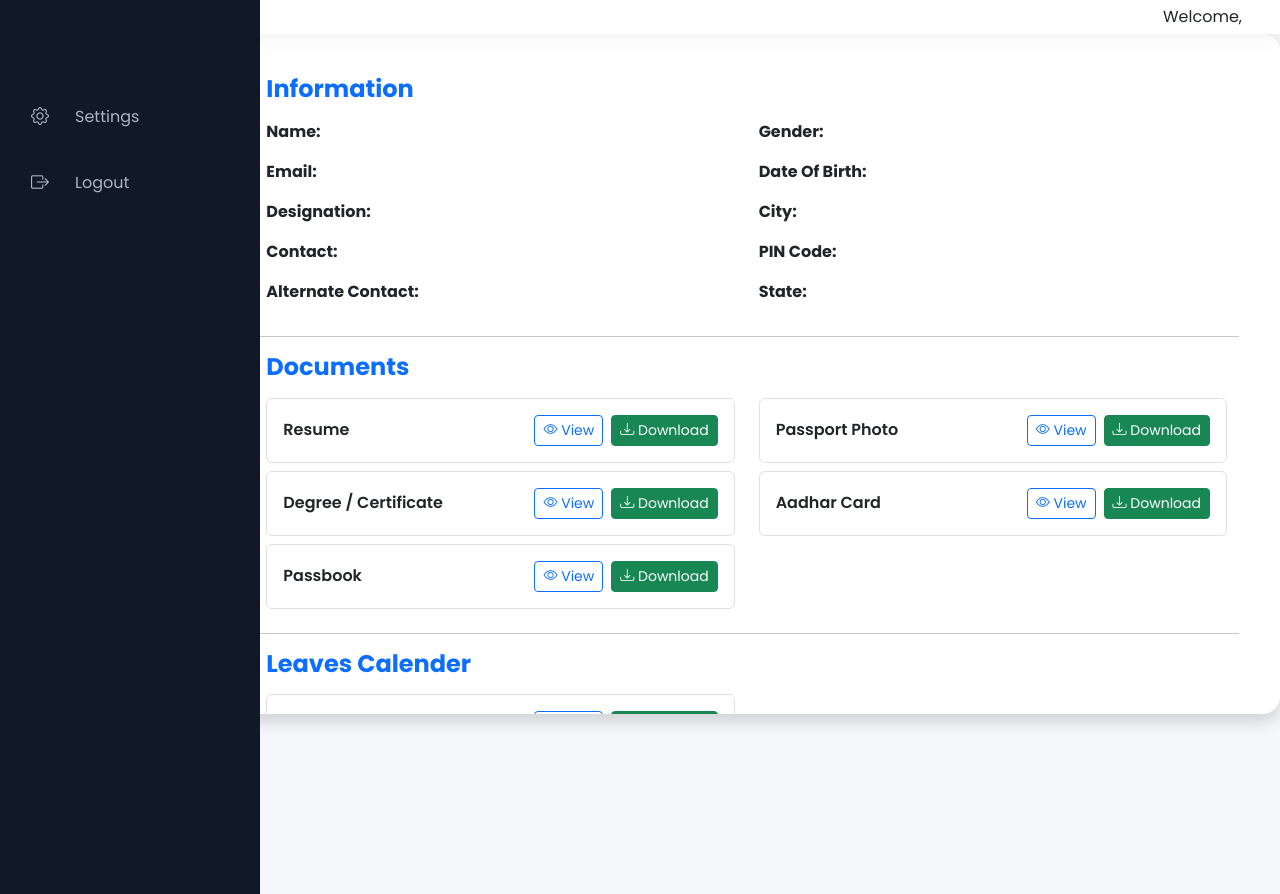
After one commit to Vaibhav0908/Application-Form, a Laravel app: page /employee_panel in a window 1280 px wide. The commit adds this page. Run offline with Laravel 12, Linux system fonts and the light colour scheme; data that the repository does not hold is empty; parts of the project's set-up code (start-up, migrations or seed data) failed here and were passed over; some libraries are stand-ins or nearby versions.

Commit message:
update the leaves functionality

```diff
--- a/app/Http/Controllers/Employee/EmployeeContoller.php
+++ b/app/Http/Controllers/Employee/EmployeeContoller.php
@@ -29,6 +29,11 @@ class EmployeeContoller extends Controller
             'employee',
             'leave'
         ));
+    }
+
+    public function employee_panel(){
+        $emp = Candidate::all();
+        return view('employee.employee_panel', compact('emp'));
     }
 
     public function employees()
--- a/resources/views/admin/com_layout.blade.php
+++ b/resources/views/admin/com_layout.blade.php
@@ -96,11 +96,11 @@
                                         </a>
                                     </li>
                                     <!-- <li>
-                                         <a href="{{ route('task_management_panel') }}"
-                                            class="{{ request()->routeIs('task_management_panel') ? 'active' : '' }}">
-                                                <span>Task Panel</span>
-                                         </a>
-                                        </li> -->
+                                                     <a href="{{ route('task_management_panel') }}"
+                                                        class="{{ request()->routeIs('task_management_panel') ? 'active' : '' }}">
+                                                            <span>Task Panel</span>
+                                                     </a>
+                                                    </li> -->
                                     <li>
                                         <a href="{{ route('leaves_management_panel') }}"
                                             class="{{ request()->routeIs('leaves_management_panel') || request()->routeIs('leaves_reponse_panel') ? 'active' : '' }}">
@@ -111,7 +111,7 @@
                             </li>
                         @endif
 
-                        @if (!session('employee_id'))
+                        @if (session('admin_id') || session('recruiter_id'))
                             <li>
                                 <a href="{{ route('employee') }}"
                                     class="{{ request()->routeIs('employee') ? 'active' : '' }}">
@@ -137,6 +137,14 @@
                         @endif
 
                         @if (session('employee_id'))
+                            <li>
+                                <a href="{{ route('employee_panel') }}"
+                                    class="{{ request()->routeIs('employee_panel') ? 'active' : '' }}">
+                                    <i class="bi bi-bar-chart"></i>
+                                    <span>Employee Panel</span>
+                                </a>
+                            </li>
+
                             <li>
                                 <a href="{{ route('employee.leaves') }}"
                                     class="{{ request()->routeIs('employee.leaves') ? 'active' : '' }}">
--- /dev/null
+++ b/resources/views/employee/employee_panel.blade.php
@@ -0,0 +1,151 @@
+@extends('admin.com_layout')
+
+@section('content')
+
+    <style>
+        .card {
+            border-radius: 18px;
+            height: 680px;
+            overflow: scroll;
+            cursor: auto;
+        }
+
+        .card-header {
+            font-weight: 600;
+            letter-spacing: .5px;
+        }
+
+        .card:hover {
+            transform: none;
+            box-shadow: 0 15px 35px rgba(0, 0, 0, .12) !important;
+        }
+
+        form textarea {
+            padding: 10px;
+            width: 100%;
+        }
+    </style>
+
+    <div class="card shadow border-0">
+        <div class="card-body">
+            <div class="row m-0 p-0">
+                <h4 class="text-primary mb-3"><strong>Information</strong></h4>
+                <div class="col-md-6">
+                    <p><strong>Name:</strong> </p>
+                    <p><strong>Email:</strong> </p>
+                    <p><strong>Designation:</strong></p>
+                    <p><strong>Contact:</strong></p>
+                    <p><strong>Alternate Contact:</strong></p>
+                </div>
+
+                <div class="col-md-6">
+                    <p><strong>Gender:</strong> </p>
+                    <p><strong>Date Of Birth:</strong></p>
+                    <p><strong>City:</strong></p>
+                    <p><strong>PIN Code:</strong></p>
+                    <p><strong>State:</strong></p>
+                </div>
+            </div>
+
+            <hr>
+
+            <div class="row m-0 p-0">
+                <h4 class="text-primary mb-3"><strong>Documents</strong></h4>
+                <div class="col-md-6 mb-2">
+                    <div class="border rounded p-3 d-flex justify-content-between align-items-center">
+                        <span class="fw-semibold">Resume</span>
+                        <div class="d-flex gap-2">
+                            <a href="" class="btn btn-outline-primary btn-sm" target="_blank">
+                                <i class="bi bi-eye"></i> View
+                            </a>
+
+                            <a href="" class="btn btn-success btn-sm" download>
+                                <i class="bi bi-download"></i> Download
+                            </a>
+                        </div>
+                    </div>
+                </div>
+
+                <div class="col-md-6 mb-2">
+                    <div class="border rounded p-3 d-flex justify-content-between align-items-center">
+                        <span class="fw-semibold">Passport Photo</span>
+                        <div class="d-flex gap-2">
+                            <a href="" class="btn btn-outline-primary btn-sm" target="_blank">
+                                <i class="bi bi-eye"></i> View
+                            </a>
+
+                            <a href="" class="btn btn-success btn-sm" download>
+                                <i class="bi bi-download"></i> Download
+                            </a>
+                        </div>
+                    </div>
+                </div>
+
+                <div class="col-md-6 mb-2">
+                    <div class="border rounded p-3 d-flex justify-content-between align-items-center">
+                        <span class="fw-semibold">Degree / Certificate</span>
+                        <div class="d-flex gap-2">
+                            <a href="" class="btn btn-outline-primary btn-sm" target="_blank">
+                                <i class="bi bi-eye"></i> View
+                            </a>
+
+                            <a href="" class="btn btn-success btn-sm" download>
+                                <i class="bi bi-download"></i> Download
+                            </a>
+                        </div>
+                    </div>
+                </div>
+
+                <div class="col-md-6 mb-2">
+                    <div class="border rounded p-3 d-flex justify-content-between align-items-center">
+                        <span class="fw-semibold">Aadhar Card</span>
+                        <div class="d-flex gap-2">
+                            <a href="" class="btn btn-outline-primary btn-sm" target="_blank">
+                                <i class="bi bi-eye"></i> View
+                            </a>
+
+                            <a href="" class="btn btn-success btn-sm" download>
+                                <i class="bi bi-download"></i> Download
+                            </a>
+                        </div>
+                    </div>
+                </div>
+
+                <div class="col-md-6 mb-2">
+                    <div class="border rounded p-3 d-flex justify-content-between align-items-center">
+                        <span class="fw-semibold">Passbook</span>
+                        <div class="d-flex gap-2">
+                            <a href="" class="btn btn-outline-primary btn-sm" target="_blank">
+                                <i class="bi bi-eye"></i> View
+                            </a>
+
+                            <a href="" class="btn btn-success btn-sm" download>
+                                <i class="bi bi-download"></i> Download
+                            </a>
+                        </div>
+                    </div>
+                </div>
+            </div>
+
+            <hr>
+
+            <div class="row m-0 p-0">
+                <h4 class="text-primary mb-3"><strong>Leaves Calender</strong></h4>
+                <div class="col-md-6 mb-2">
+                    <div class="border rounded p-3 d-flex justify-content-between align-items-center">
+                        <span class="fw-semibold">Leaves Calender</span>
+                        <div class="d-flex gap-2">
+                            <a href="" class="btn btn-outline-primary btn-sm" target="_blank">
+                                <i class="bi bi-eye"></i> View
+                            </a>
+
+                            <a href="" class="btn btn-success btn-sm" download>
+                                <i class="bi bi-download"></i> Download
+                            </a>
+                        </div>
+                    </div>
+                </div>
+            </div>
+        </div>
+    </div>
+@endsection
--- a/routes/web.php
+++ b/routes/web.php
@@ -74,6 +74,8 @@ Route::middleware('admin.auth')->group(function () {
 
     Route::post('/employee/edit_submit', [EmployeeContoller::class, 'addemployee'])
         ->name('employee.edit_submit');
+
+    Route::get('employee_panel', [EmployeeContoller::class, 'employee_panel'])->name('employee_panel');
 
     Route::get('/options_control_panel', [AdminController::class, 'showControl'])
         ->name('options_control_panel');
```
Also changed, not shown: resources/views/admin/dashboard.blade.php (+19 -16 lines).
